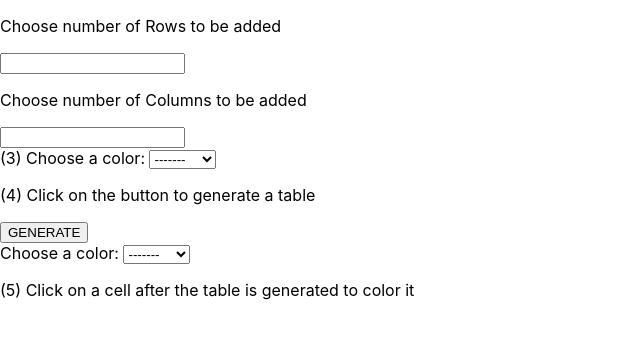
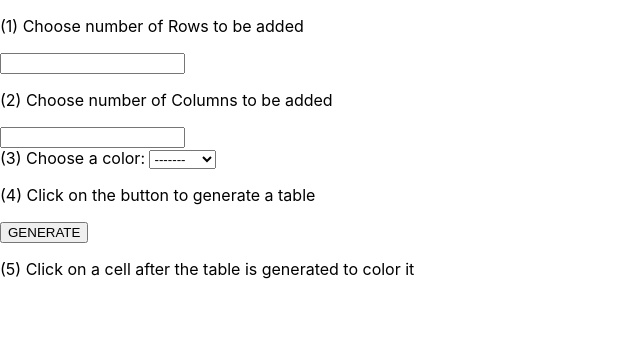
Before and after one commit to chan9367/DOM3React, a React (Create React App) app: page / in a window 1280 px wide. Shown: the top 338 px of the page, without its empty margins (0-640 px from the left). Built offline with nearby package versions, Linux system fonts and the light colour scheme.

Commit message:
removed extra color menu

```diff
--- a/src/App.js
+++ b/src/App.js
@@ -216,8 +216,8 @@ class App extends Component {
     return (
       <>
 
-        <div><p>Choose number of Rows to be added</p><input type="text" name="addRows" onChange={this.handleChange}></input></div>
-        <div><p>Choose number of Columns to be added</p><input type="text" name="addColumns" onChange={this.handleChange}></input></div>
+        <div><p>(1) Choose number of Rows to be added</p><input type="text" name="addRows" onChange={this.handleChange}></input></div>
+        <div><p>(2) Choose number of Columns to be added</p><input type="text" name="addColumns" onChange={this.handleChange}></input></div>
 
         <div>
         <div>
@@ -244,19 +244,7 @@ class App extends Component {
             </button>
         </div>
 
-        <div>
-         <label>Choose a color: </label>
-            <select name="color" onChange={this.handleColor}>
-                <option value="">-------</option>
-                <option value="red">Red</option>
-                <option value="orange">Orange</option>
-                <option value="yellow">Yellow</option>
-                <option value="green">Green</option>
-                <option value="blue">Blue</option>
-                <option value="purple">Purple</option>
-            </select>
 
-        </div>
 
         <div id="table-container">
         </div>
```
